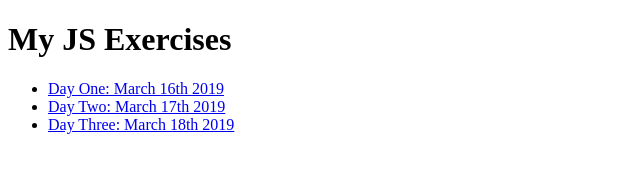
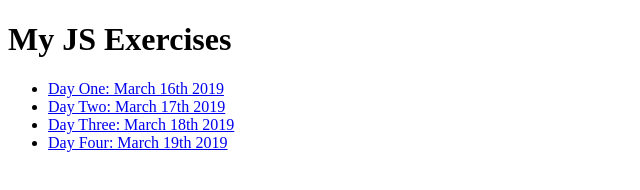
Before and after one commit to LillianWakefield/JS30, a plain HTML site: page index.html in a window 1280 px wide. Shown: the whole page, without its empty margins (0-640 px from the left). Drawn offline with Linux system fonts and the light colour scheme.

Commit message:
added day 4

```diff
--- a/index.html
+++ b/index.html
@@ -9,6 +9,7 @@
     <li><a href="01 - JavaScript Drum Kit/index-START.html" target="_blank">Day One: March 16th 2019</a></li>
     <li><a href="02 - JS and CSS Clock/index-START.html" target="_blank">Day Two: March 17th 2019</a></li>
     <li><a href="03 - CSS Variables/index-START.html" target="_blank">Day Three: March 18th 2019</a></li>
+    <li><a href="04 - Array Cardio Day 1/index-START.html" target="_blank">Day Four: March 19th 2019</a></li>
 </ul>
     </body>
 
```
